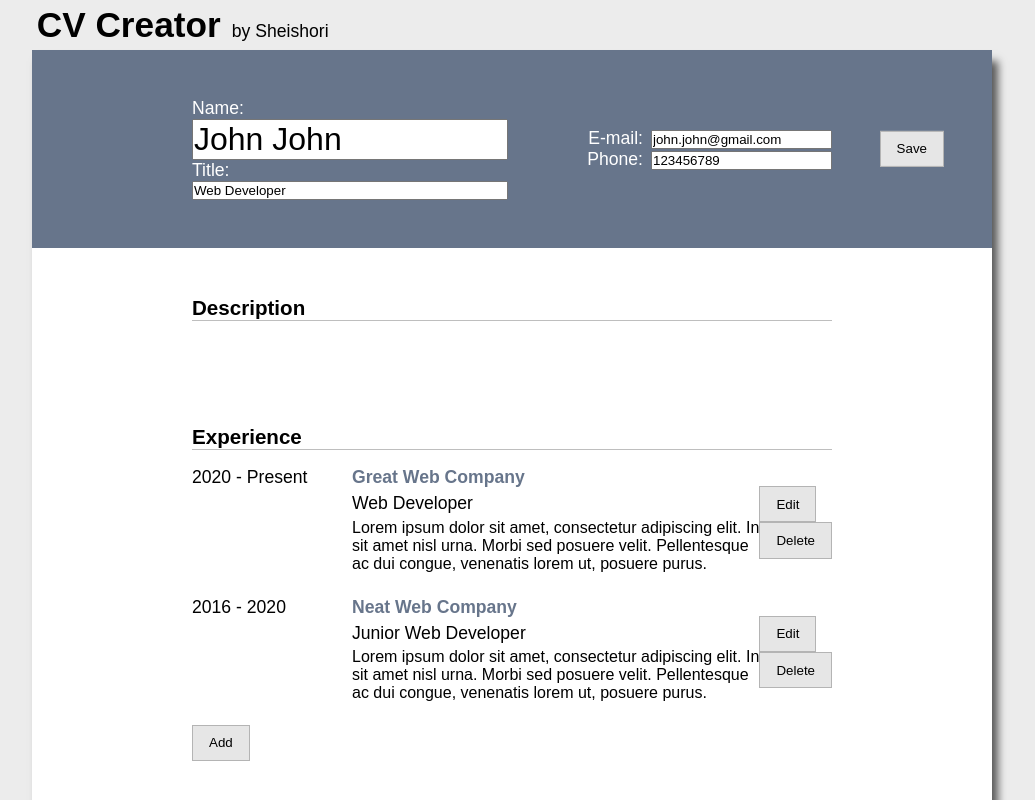
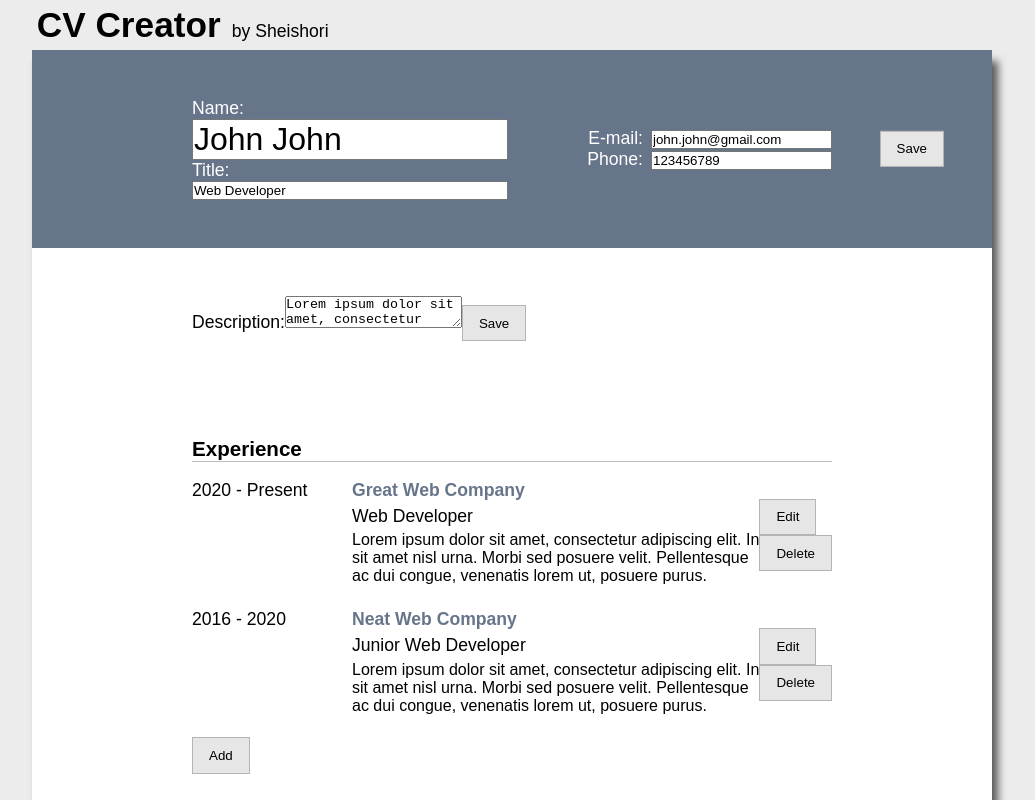
Before and after one commit to Sheishori/cv-creator, a React (Create React App) app: page / in a window 1280 px wide. Shown: the top 800 px of the page, without its empty margins (128-1163 px from the left). Built offline with nearby package versions, Linux system fonts and the light colour scheme.

Commit message:
Add a textfield and buttons to Description

```diff
--- a/src/components/Description.js
+++ b/src/components/Description.js
@@ -8,14 +8,60 @@ class Description extends React.Component {
 			desc: 'Lorem ipsum dolor sit amet, consectetur adipiscing elit. Praesent malesuada accumsan ligula, sed bibendum tortor elementum sit amet. Aliquam lacus nunc, finibus mattis feugiat a, tristique a tortor. Aliquam suscipit non tortor a molestie. In hac habitasse platea dictumst. Praesent quis aliquam enim. Nulla sit amet erat vitae orci posuere ultrices. Cras gravida diam arcu, posuere molestie lectus pellentesque a. Aliquam ultricies hendrerit ex. Nam urna diam, vestibulum sed eleifend vel, euismod id libero.',
 			editing: true,
 		};
+
+		this.handleChange = this.handleChange.bind(this);
+		this.saveInfo = this.saveInfo.bind(this);
+		this.editInfo = this.editInfo.bind(this);
+	}
+
+	handleChange(event) {
+		this.setState({
+			desc: event.target.value,
+		});
+	}
+
+	saveInfo(event) {
+		event.preventDefault();
+		this.setState({
+			editing: false,
+		});
+	}
+
+	editInfo(event) {
+		event.preventDefault();
+		this.setState({
+			editing: true,
+		});
 	}
 
 	render() {
 		const { state, props } = this;
 
+		const descInput = (
+			<textarea name='desc' value={state.desc} onChange={this.handleChange} />
+		);
+
+		const descDiv = <div>{state.desc}</div>;
+		const submitButton = <button onClick={this.saveInfo}>Save</button>;
+		const editButton = <button onClick={this.editInfo}>Edit</button>;
+
+		let descField = descInput;
+		let button = submitButton;
+
+		if (state.editing === false || props.editing === false) {
+			descField = descDiv;
+			button = editButton;
+		}
+
+		if (props.editing === false) {
+			button = '';
+		}
+
 		return (
 			<form id='Description'>
-				<h3>Description</h3>
+				<label htmlFor='desc'>Description:</label>
+				{descField}
+				{button}
 			</form>
 		);
 	}
```
